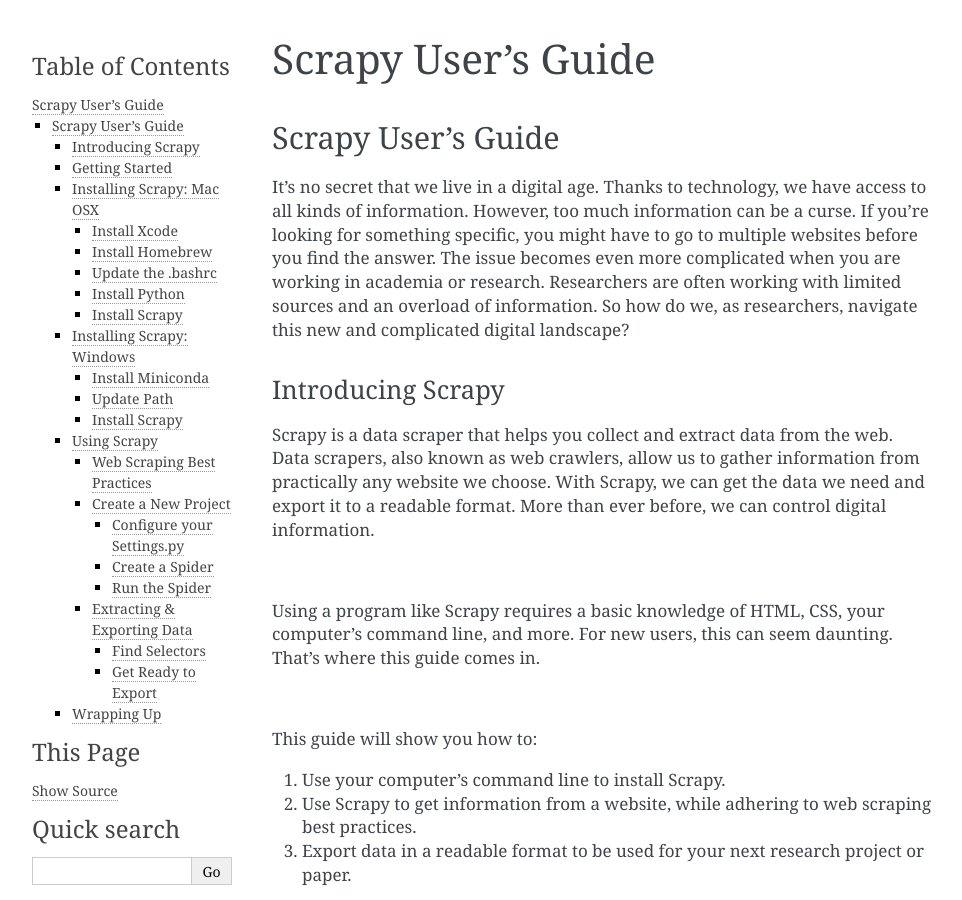
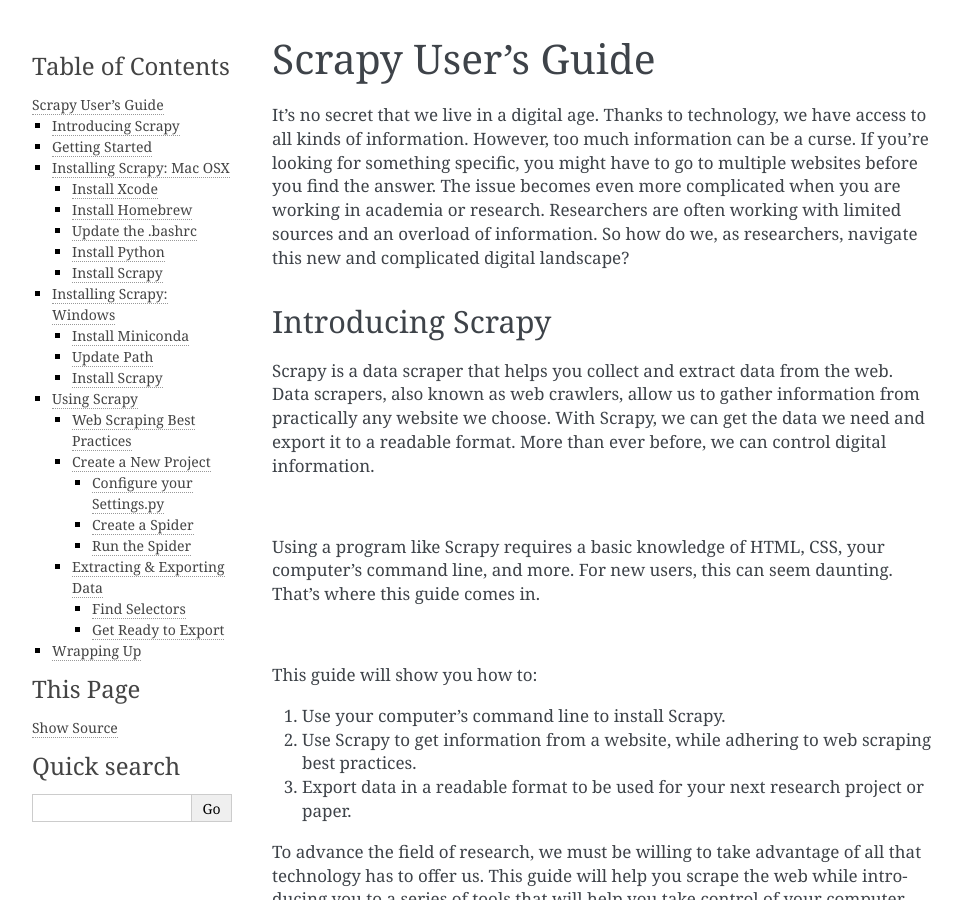
Before and after one commit to jacklynlee31/scrapy-doc, a Sphinx documentation site: the page built from docs/index.rst, in a window 1280 px wide and 900 px high. Shown: the whole window, without its empty margins (148-1110 px from the left). Built offline with Sphinx 7.4.7, drawn with Linux system fonts in a browser that asks for light colours.

Commit message:
Removed double heading

```diff
--- a/docs/index.rst
+++ b/docs/index.rst
@@ -10,11 +10,6 @@
    :maxdepth: 2
    :caption: Contents:
 
-
-
-====================
-Scrapy User’s Guide
-====================
 It’s no secret that we live in a digital age. Thanks to technology, we have access to all kinds of information. However, too much information can be a curse. If you’re looking for something specific, you might have to go to multiple websites before you find the answer. The issue becomes even more complicated when you are working in academia or research. Researchers are often working with limited sources and an overload of information. So how do we, as researchers, navigate this new and complicated digital landscape?
 
 Introducing Scrapy
```
